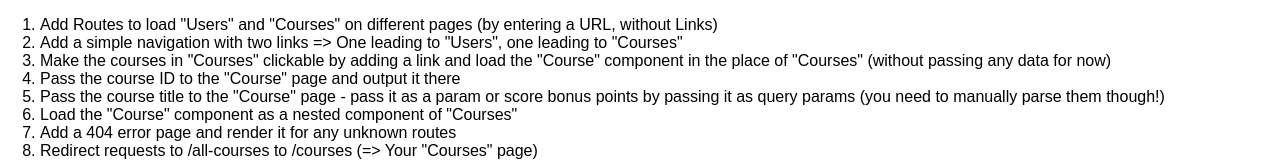
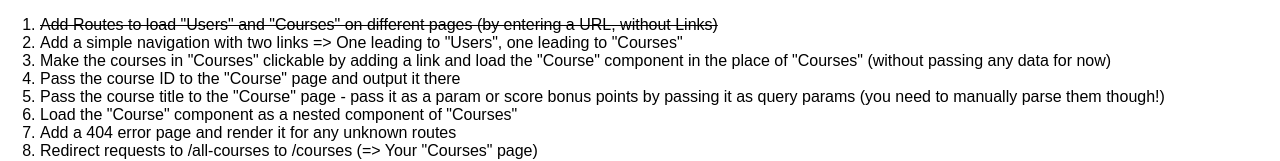
Before and after one commit to aditiohri/react-complete-course-routing-assignment, a React (Create React App) app: page / in a window 1280 px wide. Shown: the top 161 px of the page. Built offline with nearby package versions, Linux system fonts and the light colour scheme.

Commit message:
strikethrough tasks that have been completed

```diff
--- a/src/App.js
+++ b/src/App.js
@@ -8,9 +8,9 @@ class App extends Component {
   render() {
     return (
       <BrowserRouter>
-        <div className="App">
+        <div>
           <ol style={{ textAlign: "left" }}>
-            <li>
+            <li className="done">
               Add Routes to load "Users" and "Courses" on different pages (by
               entering a URL, without Links)
             </li>
--- a/src/index.css
+++ b/src/index.css
@@ -4,3 +4,7 @@ body {
   font-family: sans-serif;
   text-align: center;
 }
+
+.done {
+  text-decoration: line-through;
+}
```
